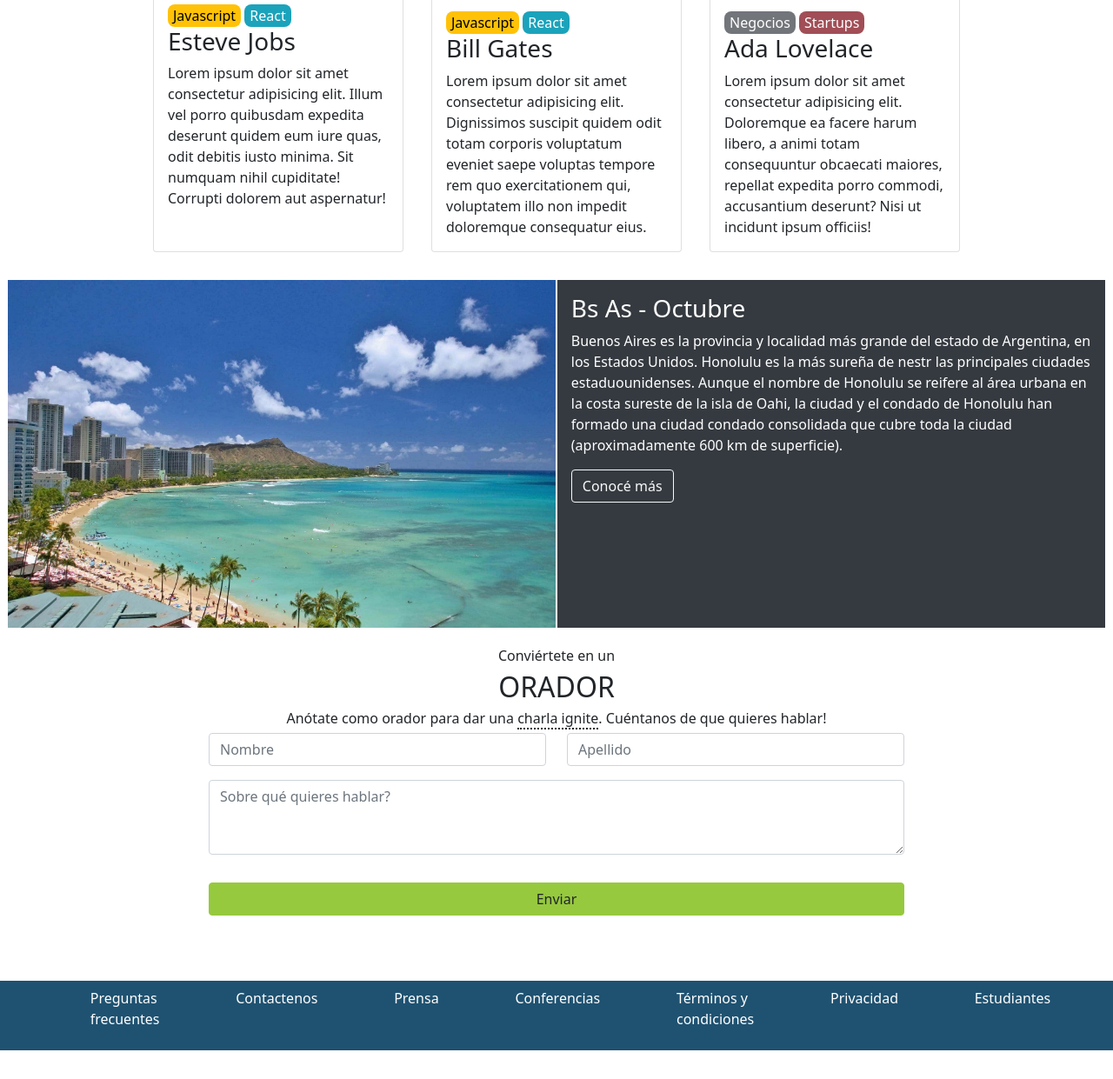
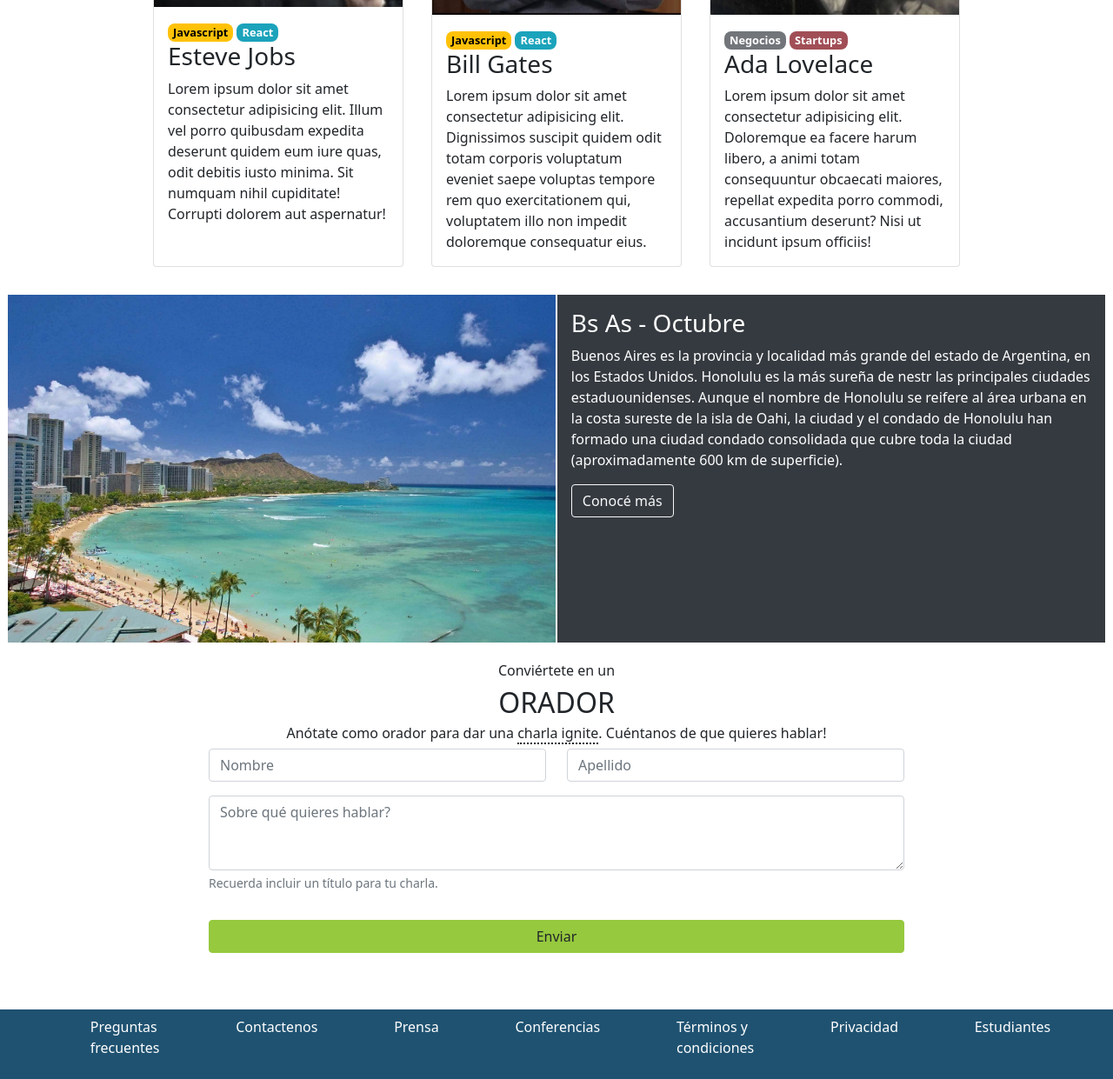
Before and after one commit to Damian-Jofre/Codo-a-Codo, a plain HTML site: page index.html in a window 1280 px wide. Shown: the part 1164-2405 px from the top of the page at 87% size. Before the commit the page ends 2372 px from the top, so only its background shows below. Drawn offline with nearby package versions, Linux system fonts and the light colour scheme.

Commit message:
Corregí texto

```diff
--- a/CSS/style.css
+++ b/CSS/style.css
@@ -114,12 +114,16 @@ body{
 }
 
 .btnJ{
+    font-weight: bold;
+    font-size: .8rem;
     background-color: #ffc208;
     border: #ffc208;
     border-radius: .5rem;
 }
 
 .btnR{
+    font-weight: bold;
+    font-size: .8rem;
     color: white;
     background-color: #1ba3bb;
     border: #1ba3bb;
@@ -127,6 +131,8 @@ body{
 }
 
 .btnN{
+    font-weight: bold;
+    font-size: .8rem;
     color: white;
     background-color: #72757a;
     border: #72757a;
@@ -134,6 +140,8 @@ body{
 }
 
 .btnS{
+    font-weight: bold;
+    font-size: .8rem;
     color: white;
     background-color: #a14e56;
     border: #a14e56;
--- a/index.html
+++ b/index.html
@@ -19,7 +19,7 @@
             <div class="container-fluid">
                 <div class="ordenoTi">
                     <a class="navbar-brand" href="#">
-                        <img src="./img/codoacodo.png" alt="Bootstrap" width="80" height="60" />
+                        <img src="./img/codoacodo.png" alt="Bootstrap" width="90" height="70" />
                     </a>
                     <a class="navbar-brand tituloColor" href="#">Conf Bs As</a>
                 </div>
@@ -177,13 +177,12 @@
                     </div>
                     <div class="mb-3 mt-3">
                         <textarea class="form-control" id="exampleFormControlTextarea1" rows="3" placeholder="Sobre qué quieres hablar?"></textarea>
-                    </div>
-                    <div class="invalid-feedback">
-                        Recuerda incluir un título para tu charla.
+                        <div id="emailHelp" class="form-text">Recuerda incluir un título para tu charla.</div>
                     </div>
                     <div class="mb-3 mt-3">
                         <button class="btn botonColor" type="button">Enviar</button>
                     </div>
+                </div>
                 </div>
             </section>
         </section>
```
